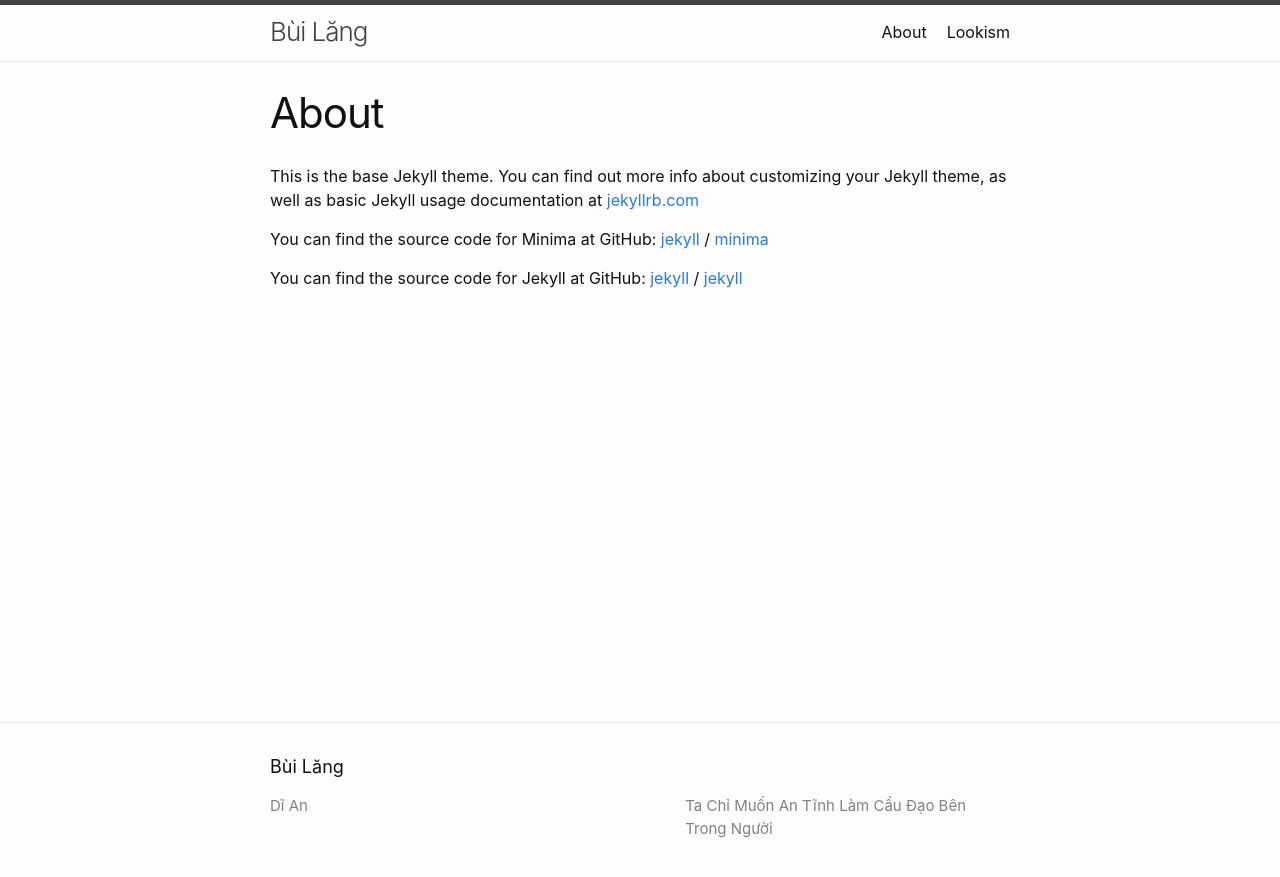
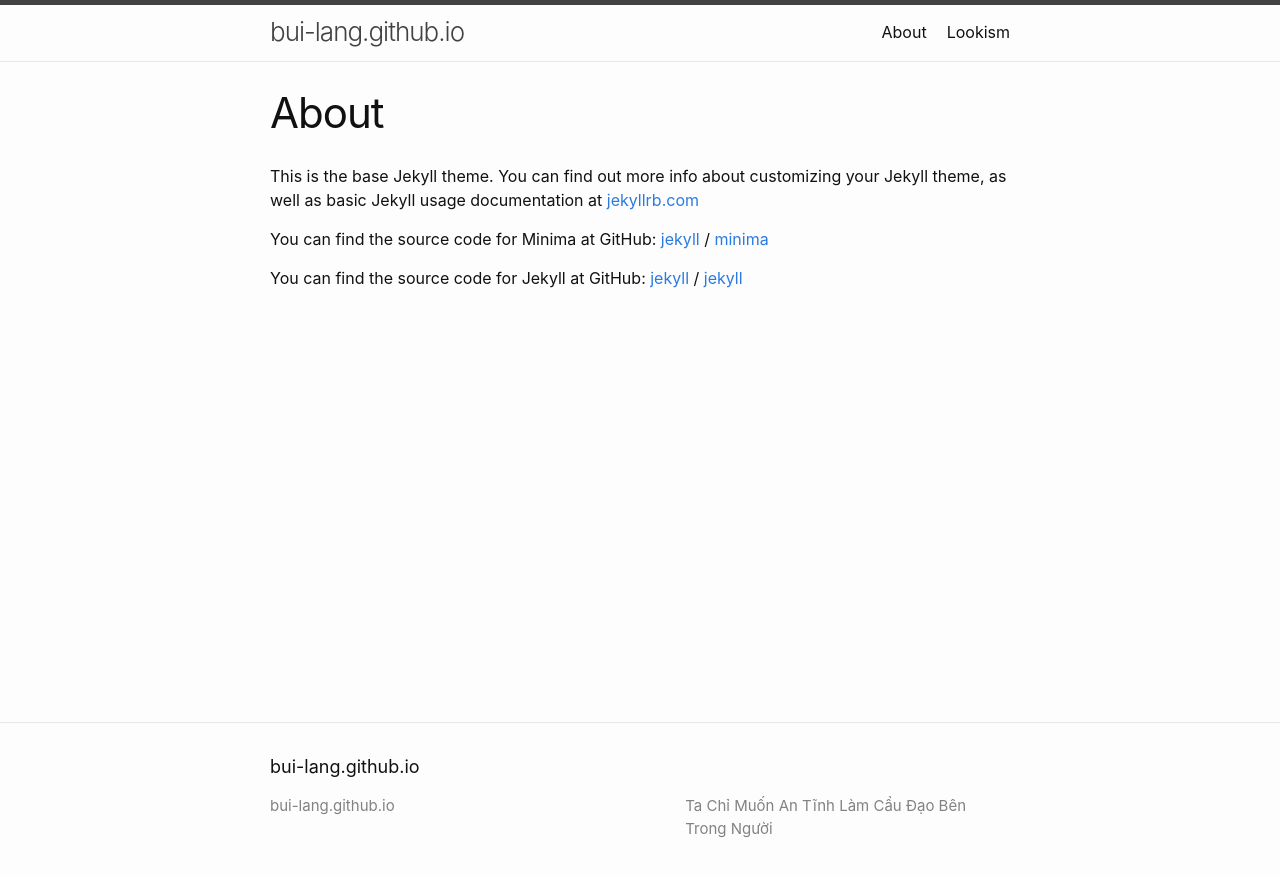
Before and after one commit to bui-lang/bui-lang.github.io, a Jekyll site: the page built from about.markdown, in a window 1280 px wide. Shown: the top 877 px of the page. Built offline with Jekyll 4.4.1, drawn with Linux system fonts in a browser that asks for light colours.

Commit message:
Update _config.yml

```diff
--- a/_config.yml
+++ b/_config.yml
@@ -18,8 +18,8 @@
 # You can create any custom variable you would like, and they will be accessible
 # in the templates via {{ site.myvariable }}.
 
-title: Bùi Lăng
-author: Dĩ An
+title:
+author:
 email:
 
 description: >- # this means to ignore newlines until "baseurl:"
```
